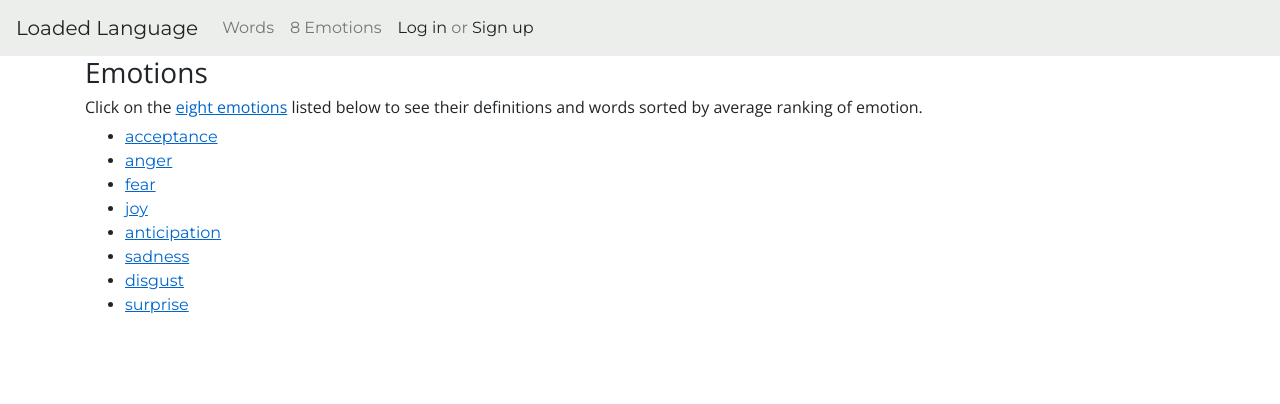
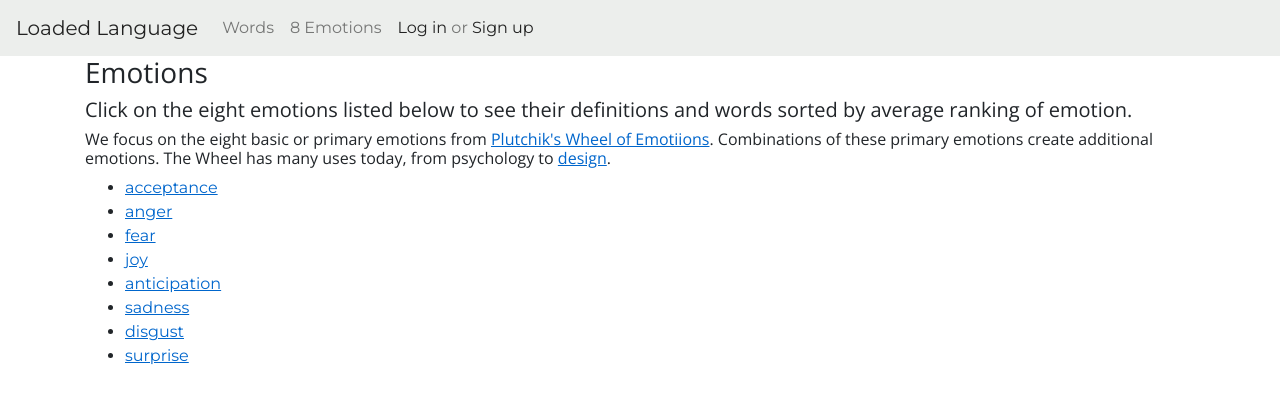
Before and after one commit to sewphl/loaded_language_heroku, a Rails app: page /feelings in a window 1280 px wide. Shown: the top 404 px of the page. Run offline with Rails 7, Linux system fonts and the light colour scheme; data comes from the database, SQL or seed files in the repository; some libraries are stand-ins or nearby versions.

Commit message:
update feelings index

```diff
--- a/app/views/feelings/index.html.erb
+++ b/app/views/feelings/index.html.erb
@@ -1,6 +1,7 @@
 <h3>Emotions</h3>
-<h6>Click on the <a href="https://en.wikipedia.org/wiki/Contrasting_and_categorization_of_emotions#Plutchik.27s_wheel_of_emotions">
-eight emotions</a> listed below to see their definitions and words sorted by average ranking of emotion.</h6>
+<h5>Click on the eight emotions listed below to see their definitions and words sorted by average ranking of emotion.</h5>
+<h6>We focus on the eight basic or primary emotions from <a href="https://en.wikipedia.org/wiki/Contrasting_and_categorization_of_emotions#Plutchik.27s_wheel_of_emotions">
+Plutchik's Wheel of Emotiions</a>. Combinations of these primary emotions create additional emotions. The Wheel has many uses today, from psychology to <a href="https://www.interaction-design.org/literature/article/putting-some-emotion-into-your-design-plutchik-s-wheel-of-emotions">design</a>.</h6>
 
 <ul class="unorderedlist">
 <% @feelings.each do |f| %>
```
